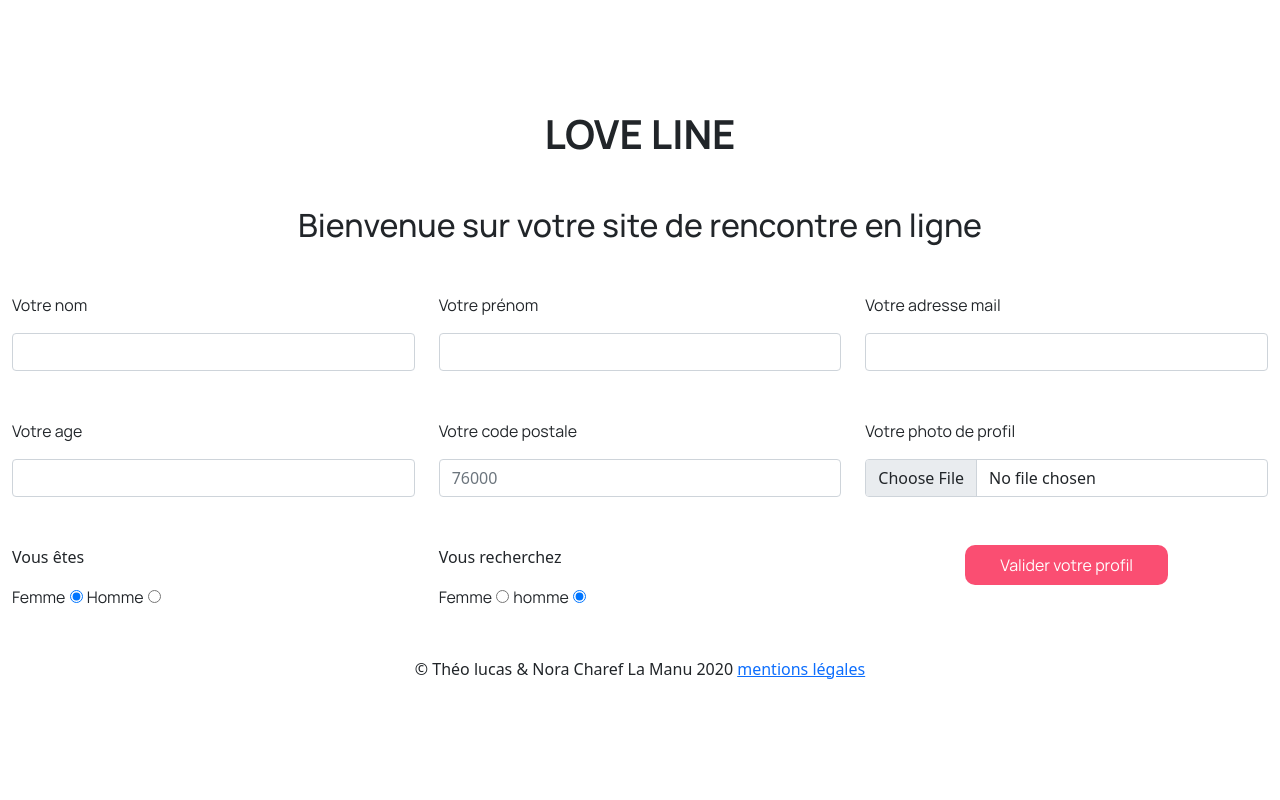
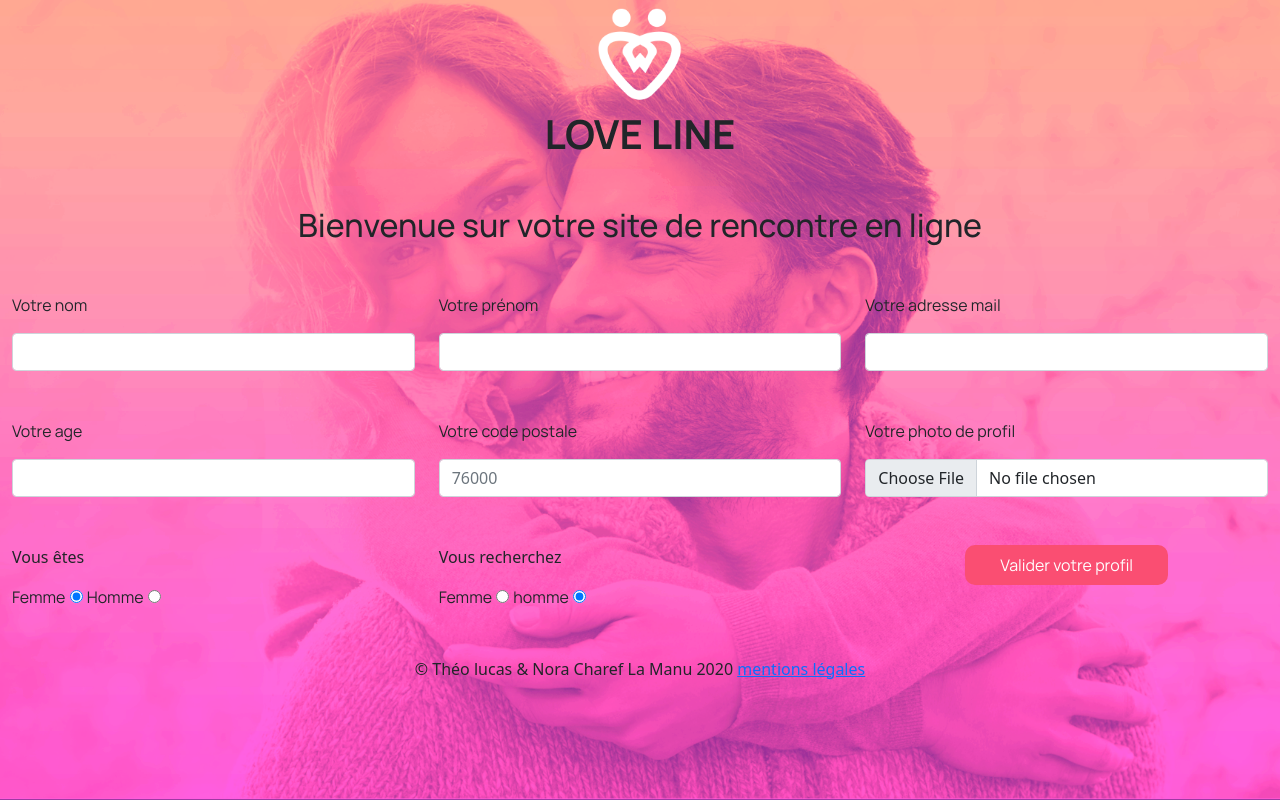
Before and after one commit to theolucas76/siteRencontre, a PHP site: page / in a window 1280 px wide. Run offline with PHP 8.4, Linux system fonts and the light colour scheme.

Commit message:
background réparé

```diff
--- a/controllers/index_controller.php
+++ b/controllers/index_controller.php
@@ -8,7 +8,7 @@
         setcookie('zipCode', $_POST['zipCode'], time() + 86400);
         setcookie('email', $_POST['email'], time()+86400);
         setcookie('search', $_POST['search'], time()+86400);
-        move_uploaded_file($_FILES['profilPicture']['tmp_name'], 'assets/img/' . basename($_FILES['profilPicture']['name']));
+
         setcookie('profilPicture', $_FILES['profilPicture'], time()+86400);
 
 
--- a/index.php
+++ b/index.php
@@ -16,7 +16,7 @@
         <!--------------------------------------------------------------------------------------------------------------------------------------->
         <!-------------------------------------------------------FORMULAIRE---------------------------------------------------------------------->
         <!--------------------------------------------------------------------------------------------------------------------------------------->
-    <div class="container-fluid" class="background">
+    <div class="container-fluid background vh-100">
         <div class="row">
             <header class="col text-center">
                 <img src="assets/img/logowhite.png" id="logo" alt="logo Love Line">
@@ -93,7 +93,7 @@
                 </div>
             </form>
         </div>
-        <footer class="container-fluid mt-5">
+        <footer class="mt-5">
             <p class="text-center">© Théo lucas & Nora Charef La Manu 2020  <a href="#">mentions légales</a></p>
         </footer>
     </div>
```
Also changed, not shown: controllers/lovers_controller.php (+15 -0 lines).
